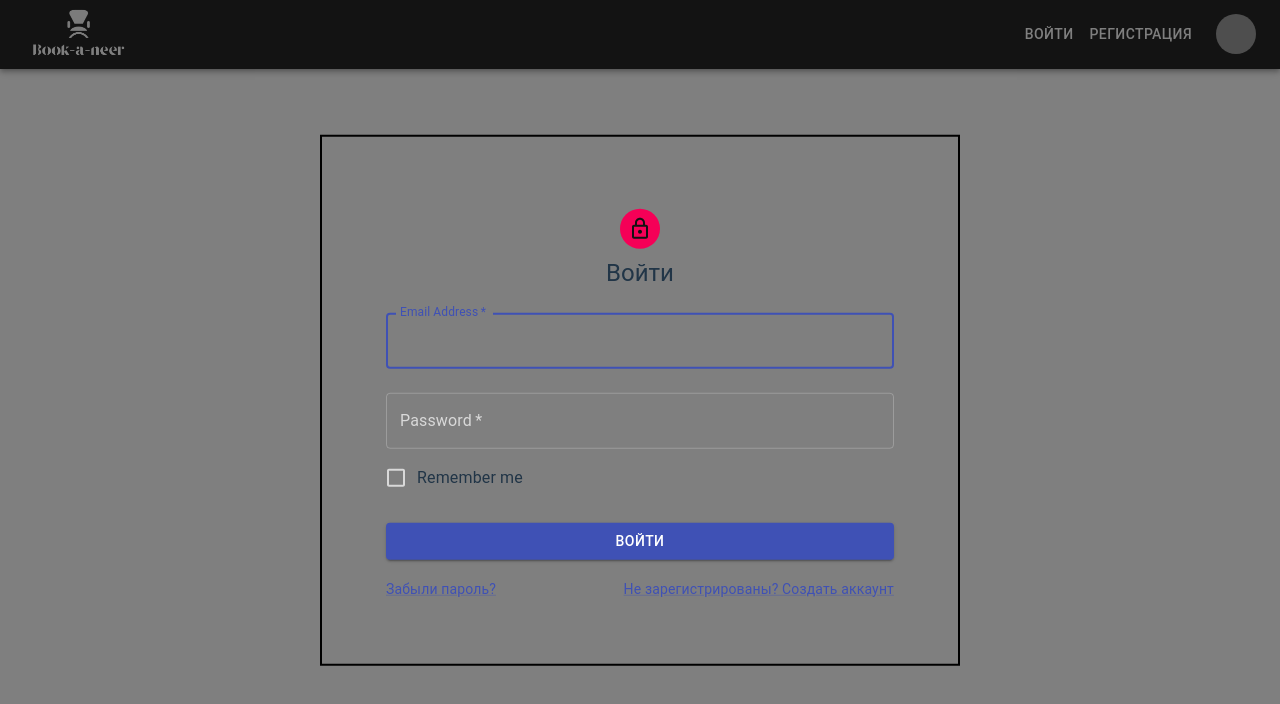
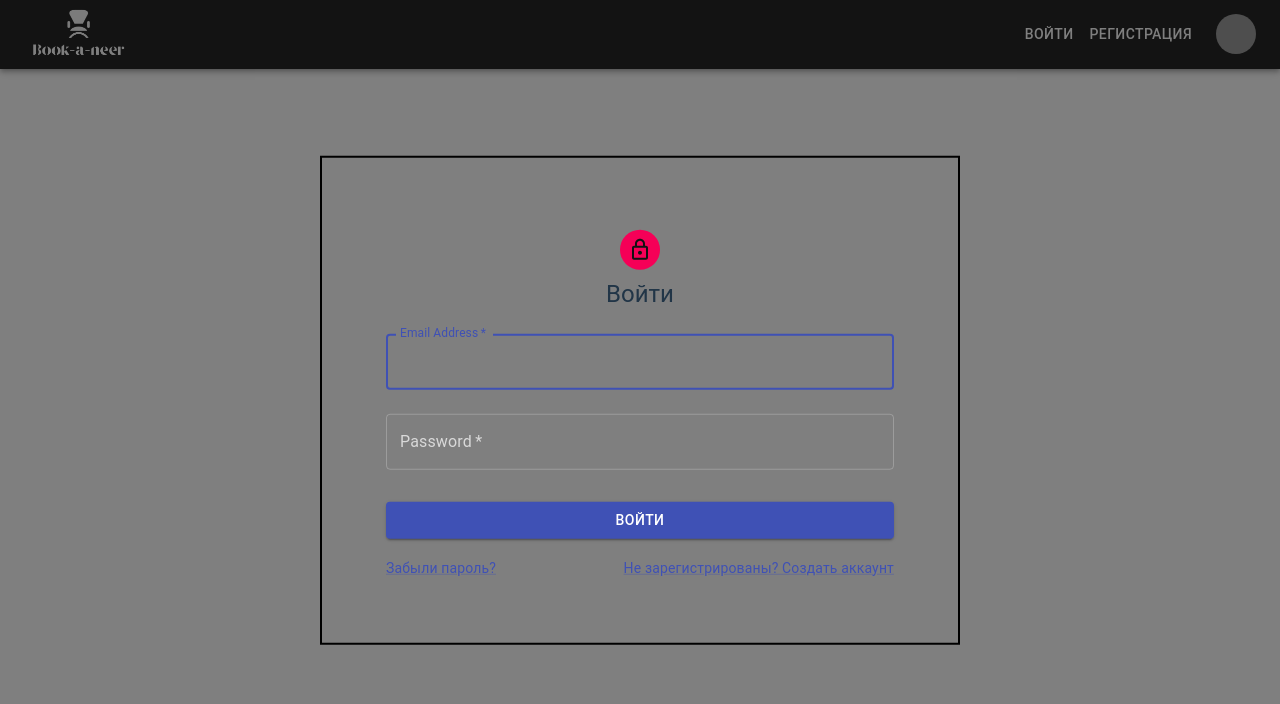
Before and after one commit to imagine2509/my-office-app, a React (Vite) app in the folder client/: page / in a window 1280 px wide. Both pictures are taken after a click on the button "ВОЙТИ". Shown: the top 704 px of the page. Built offline with nearby package versions, Linux system fonts and the light colour scheme; grey boxes are pictures that could not be loaded.

Commit message:
minor fixes

```diff
--- a/client/src/components/pages/Login/Login.tsx
+++ b/client/src/components/pages/Login/Login.tsx
@@ -48,10 +48,6 @@ export default function Login() {
           id='password'
           autoComplete='current-password'
         />
-        <FormControlLabel
-          control={<Checkbox value='remember' color='primary' />}
-          label='Remember me'
-        />
         <Button
           type='submit'
           fullWidth
```
Also changed, not shown: client/src/components/pages/Register/Register.tsx (+10 -7 lines).
